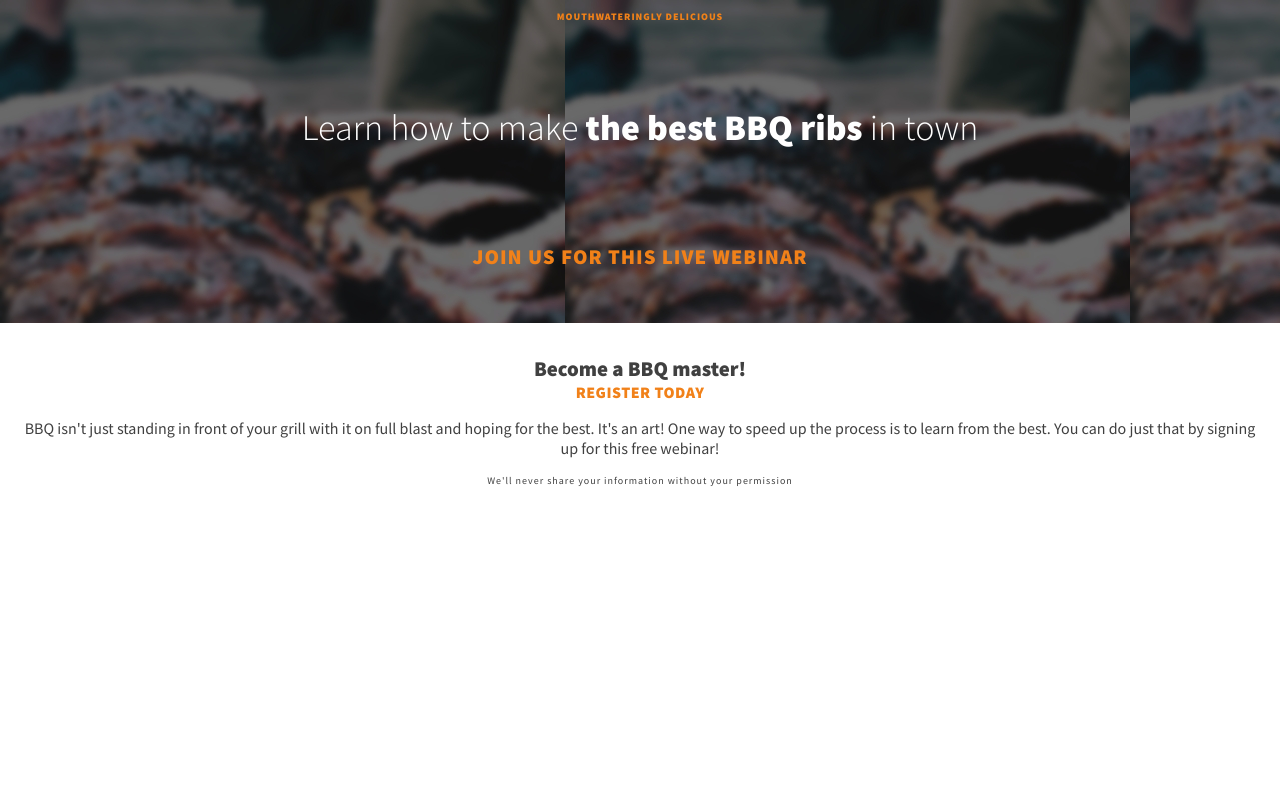
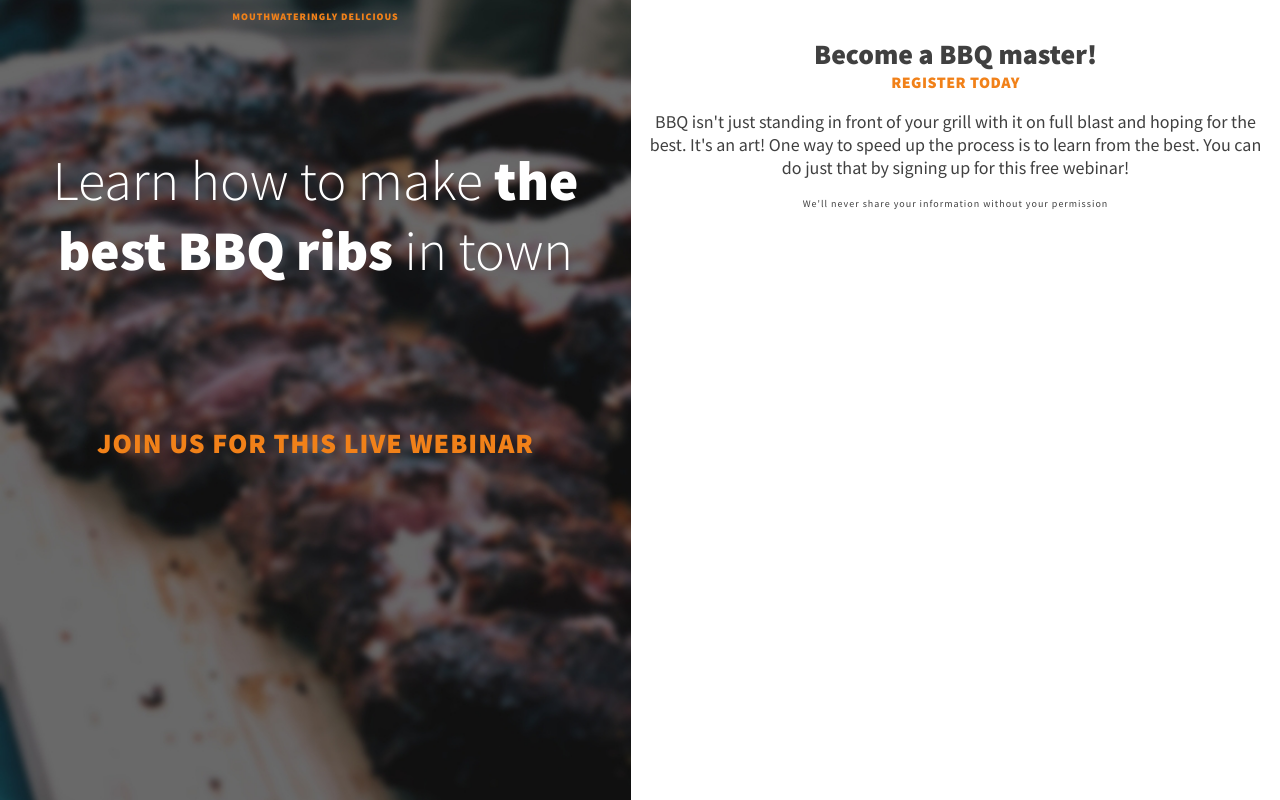
Before and after one commit to Ihsaan700/bbq_master_landing_page, a plain HTML site: page index.html in a window 1280 px wide. Drawn offline with Linux system fonts and the light colour scheme.

Commit message:
added media query with min-height

```diff
--- a/index.html
+++ b/index.html
@@ -13,12 +13,12 @@
         <title>Become a BBQ Master</title>
     </head>
     <body>
+        <div class="container">
             <div class="intro">
                 <h1>Learn how to make <strong>the best BBQ ribs</strong> in town</h1>
                 <p>Join us for this live webinar</p>
                 <p class="top-text">Mouthwateringly delicious</p>
             </div>
-
             <div class="main-content">
                 <h2>Become a BBQ master!</h2>
                 <p>Register Today</p>
@@ -32,5 +32,6 @@
                     We'll never share your information without your permission
                 </p>
             </div>
+        </div>
     </body>
 </html>
--- a/styles.css
+++ b/styles.css
@@ -61,6 +61,8 @@ strong {
 .intro {
     background-color: #404040;
     background-image: url(/images/dark-ribs.jpg);
+    background-size: cover;
+    background-position: center;
     padding: 0 .5em 2em;
     display: flex;
     flex-direction: column;
@@ -75,3 +77,30 @@ strong {
 .main-content {
     padding: 2em 1em;
 }
+
+/* media queries */
+
+@media (min-width: 670px) {
+    body {
+        font-size: 1.125rem;
+    }
+
+    .container {
+        display: flex;
+        min-height: 100vh;
+    }
+
+    h1 {
+        font-size: 3.5rem;
+    }
+
+    h2,
+    h1 + p {
+        font-size: 1.75rem;
+    }
+
+    .intro,
+    .main-content {
+        width: 50%;
+    }
+}
```
Lines whose indentation alone changed are shown as unchanged.
